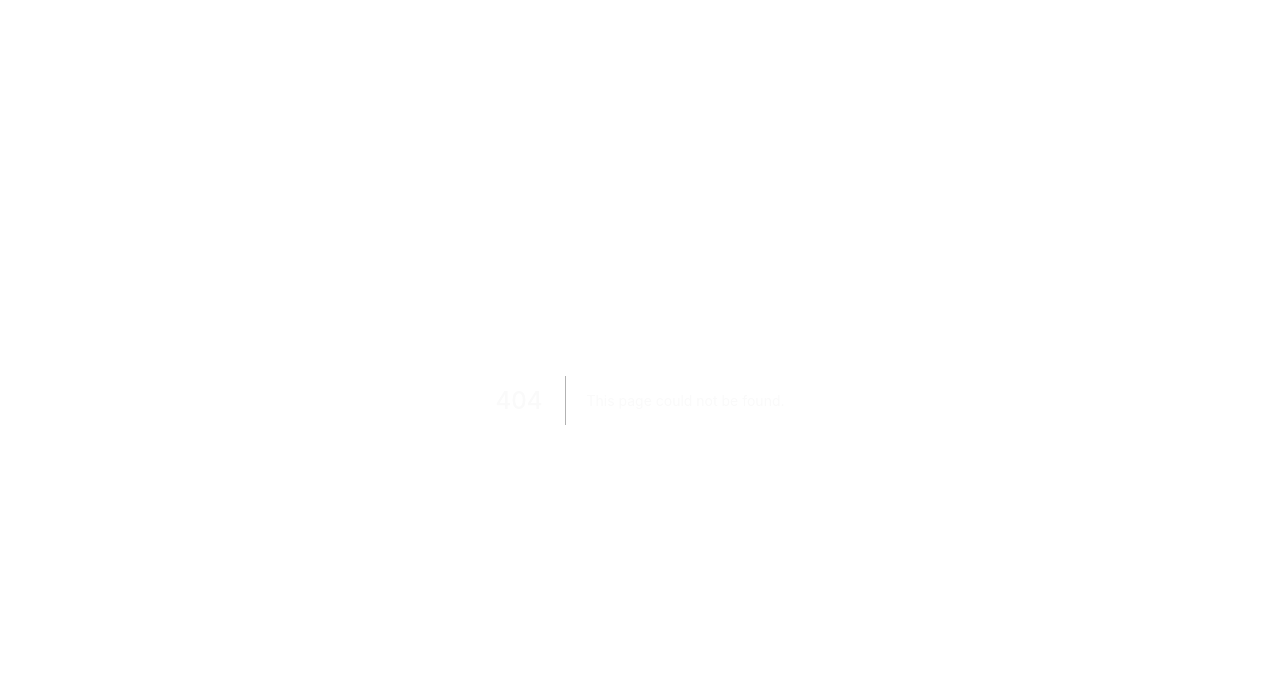
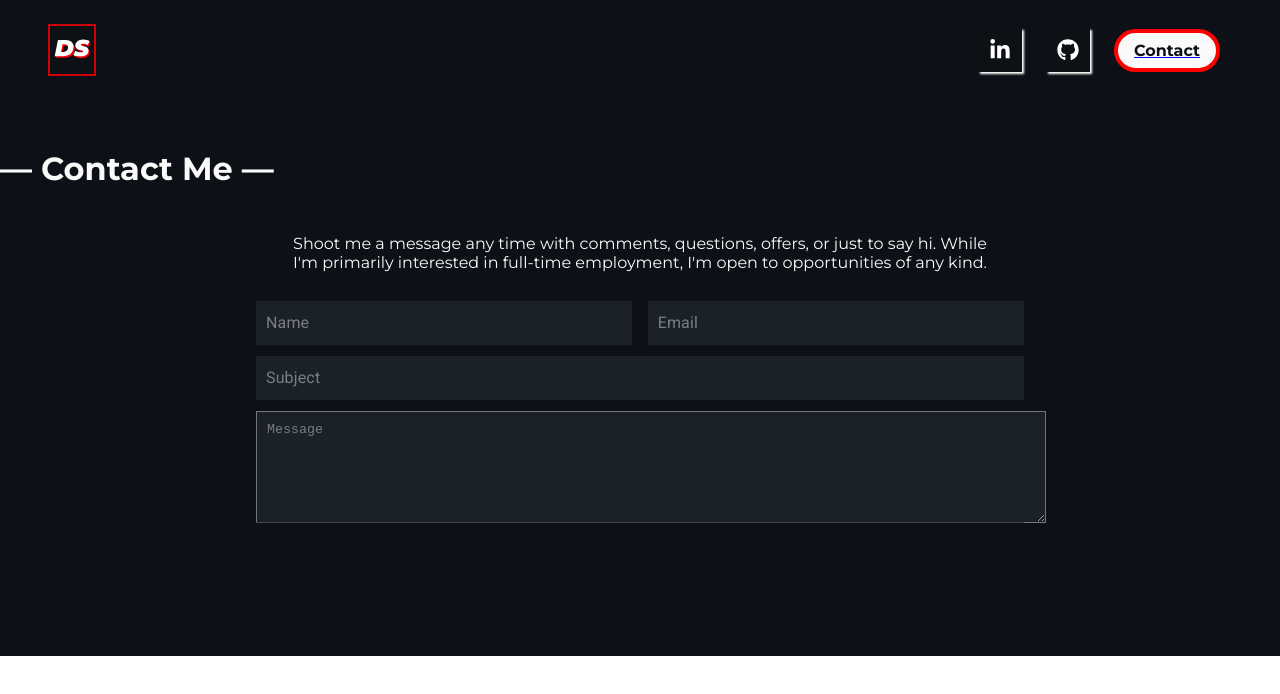
Before and after one commit to dslovinsky/danielslovinsky.com, a Next.js app: page /contact in a window 1280 px wide. Before the commit this address had no page. Shown: the top 694 px of the page. Built offline with nearby package versions, Linux system fonts and the light colour scheme.

Commit message:
Adds Contact page

```diff
--- /dev/null
+++ b/pages/contact.tsx
@@ -0,0 +1,16 @@
+import {NextSeo} from 'next-seo';
+
+import Contact from '@components/Content/Contact';
+import NavBar from '@components/Navs/NavBar';
+
+import styles from 'styles/index.module.scss';
+
+export default function ContactPage() {
+  return (
+    <main className={styles.main}>
+      <NextSeo title="Contact Me | Daniel Slovinsky | Front-end Web Developer" />
+      <NavBar />
+      <Contact />
+    </main>
+  );
+}
--- a/pages/index.tsx
+++ b/pages/index.tsx
@@ -21,7 +21,7 @@ export default function Home() {
 
   return (
     <>
-      <NextSeo title="Website coming soon... | Daniel Slovinsky" />
+      <NextSeo title="Daniel Slovinsky | Front-end Web Developer" />
       <main className={styles.main}>
         <NavBar />
         <ScrollAnchor />
--- a/styles/components/contact.module.scss
+++ b/styles/components/contact.module.scss
@@ -4,6 +4,7 @@
 .section {
   display: flex;
   flex-direction: column;
+  padding: 10% 0;
 
   form {
     display: flex;
```
